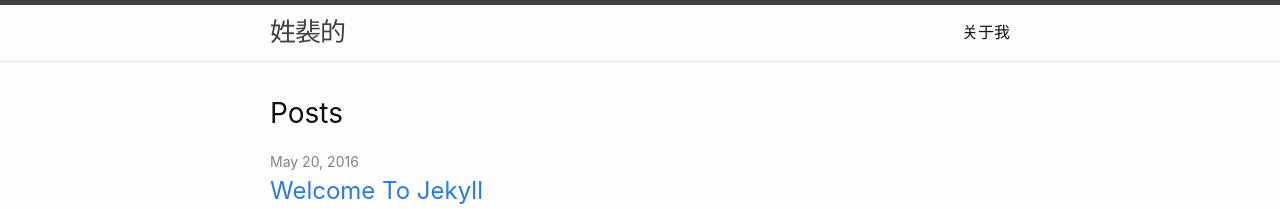
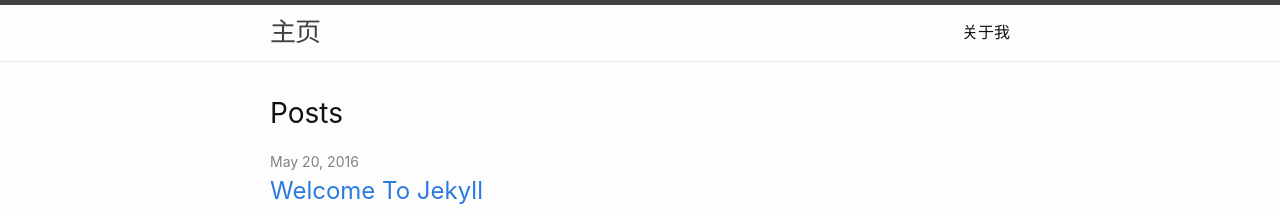
Before and after one commit to decemberpei/decemberpei.github.io, a Jekyll site: the page built from index.md, in a window 1280 px wide and 1400 px high. Shown: the top 209 px of the window. Built offline with Jekyll 4.4.1, drawn with Linux system fonts in a browser that asks for light colours.

Commit message:
Update _config.yml

```diff
--- a/_config.yml
+++ b/_config.yml
@@ -1,4 +1,4 @@
-title: 姓裴的
+title: 主页
 author: decemberpei
 email: decemberpei@gmail.com
 description: > # this means to ignore newlines until "show_exerpts:"
```
